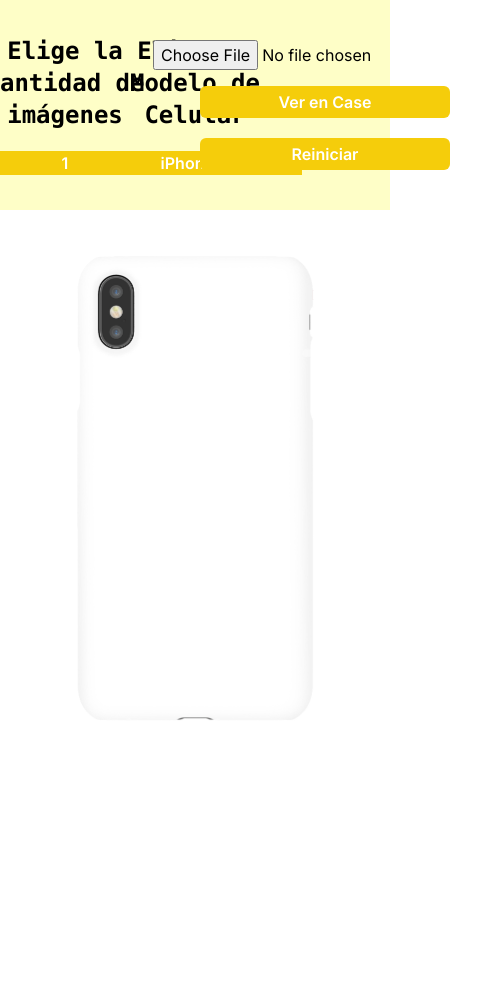
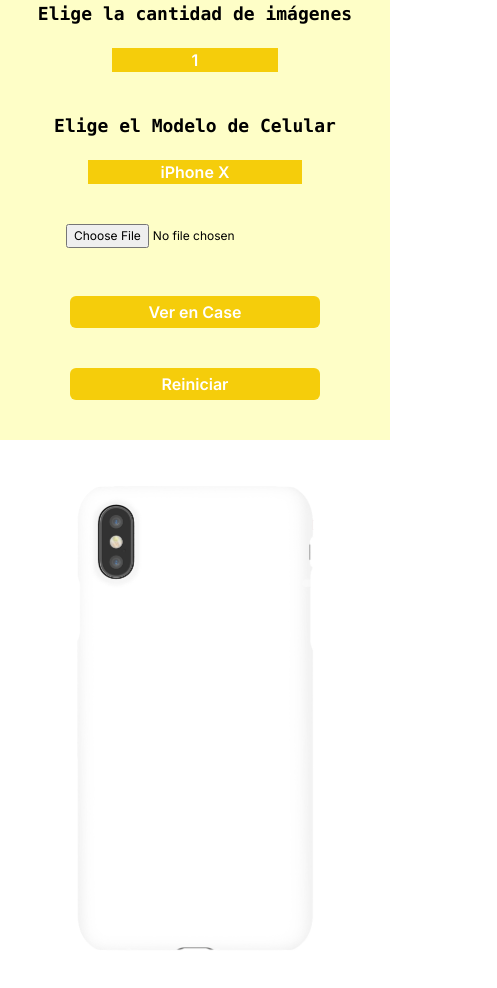
Before and after one commit to Cesarscc/edit-case-phone, a Next.js app: page / in a window 390 px wide. Shown: the top 988 px of the page, 497 px wide, since content can reach past the window. Before the commit the page ends 844 px from the top, so only its background shows below. Built offline with nearby package versions, Linux system fonts and the light colour scheme.

Commit message:
feat: fix-responsive

```diff
--- a/src/app/page.js
+++ b/src/app/page.js
@@ -12,6 +12,8 @@ import Iphone11proMax from "/public/images/iphone11proMax.png";
 import IphoneSEda from "/public/images/iphoneSEda.png";
 import Iphone12mini from "/public/images/iphone12mini.png";
 import Iphone12 from "/public/images/iphone12.png";
+import Iphone12pro from "/public/images/iphone12pro.png";
+import Iphone12proMax from "/public/images/iphone12proMax.png";
 
 export default function Home() {
   const [value, setValue] = useState(1);
@@ -49,6 +51,10 @@ export default function Home() {
         ? Iphone12mini
         : valueModel == "12"
         ? Iphone12
+        : valueModel == "12pro"
+        ? Iphone12pro
+        : valueModel == "12proMax"
+        ? Iphone12proMax
         : IphoneXS;
     setWidthImage(src.width / 4);
     setHeightImage(src.height / 4);
@@ -56,9 +62,9 @@ export default function Home() {
 
   return (
     <main>
-      <div className="grid grid-cols-3 items-center justify-items-center bg-[#fefec7]">
+      <div className="grid grid-cols-1 lg:grid-cols-3 items-center justify-items-center bg-[#fefec7]">
         <div className="flex flex-col justify-center items-center space-y-5">
-          <h2 className="font-extrabold font-mono text-center text-2xl">
+          <h2 className="font-extrabold font-mono text-center text-lg md:text-2xl">
             Elige la cantidad de imágenes
           </h2>
           <select
@@ -72,8 +78,8 @@ export default function Home() {
             <option value={2}>2</option>
           </select>
         </div>
-        <div className="flex flex-col justify-center items-center space-y-5">
-          <h2 className="font-extrabold font-mono text-center text-2xl">
+        <div className="flex flex-col justify-center items-center space-y-5 mt-10 lg:mt-0">
+          <h2 className="font-extrabold font-mono text-center text-lg md:text-2xl">
             Elige el Modelo de Celular
           </h2>
           <select
@@ -93,6 +99,8 @@ export default function Home() {
             <option value={"SE2da"}>iPhone SE (2da generación)</option>
             <option value={"12mini"}>iPhone 12 mini</option>
             <option value={"12"}>iPhone 12</option>
+            <option value={"12pro"}>iPhone 12 pro</option>
+            <option value={"12proMax"}>iPhone 12 pro Max</option>
           </select>
         </div>
         <div className="w-full">
@@ -198,6 +206,26 @@ export default function Home() {
               height={Iphone12.height / 1.9}
               quality={100}
             />
+          ) : valueModel === "12pro" ? (
+            <Image
+              className="object-cover"
+              priority
+              src={Iphone12pro}
+              alt="iPhone 12 pro"
+              width={Iphone12pro.width / 1.9}
+              height={Iphone12pro.height / 1.9}
+              quality={100}
+            />
+          ) : valueModel === "12proMax" ? (
+            <Image
+              className="object-cover"
+              priority
+              src={Iphone12proMax}
+              alt="iPhone 12 pro Max"
+              width={Iphone12proMax.width / 1.5}
+              height={Iphone12proMax.height / 1.5}
+              quality={100}
+            />
           ) : (
             <Image
               className="object-cover"
--- a/src/components/ImageUpload.js
+++ b/src/components/ImageUpload.js
@@ -55,7 +55,7 @@ export default function ImageUpload({
             type="file"
             accept="image/*"
             onChange={handleImageUpload}
-            className="mb-4"
+            className="mb-4 text-[12px] xl:text-[16px]"
             multiple={false} // Esto permite seleccionar múltiples archivos
             ref={fileInputRef1}
           />
@@ -63,7 +63,7 @@ export default function ImageUpload({
             type="file"
             accept="image/*"
             onChange={handleImageUpload}
-            className="mb-4"
+            className="mb-4 text-[12px] xl:text-[16px]"
             multiple={false} // Esto permite seleccionar múltiples archivos
             ref={fileInputRef2}
           />
@@ -74,13 +74,13 @@ export default function ImageUpload({
             type="file"
             accept="image/*"
             onChange={handleImageUpload}
-            className="mb-4"
+            className="mb-4 text-[12px] xl:text-[16px]"
             multiple={false} // Esto permite seleccionar múltiples archivos
             ref={fileInputRef3}
           />
         </div>
       )}
-      <div className="flex flex-col justify-center items-center gap-5">
+      <div className="flex flex-col justify-center items-center gap-5 mt-8 lg:mt-0 space-y-5 lg:space-y-0">
         <button
           onClick={handleShowImages}
           disabled={imageUrls.length === 0}
```
Also changed, not shown: public/images/iphone12pro.png (added), public/images/iphone12proMax.png (added).
